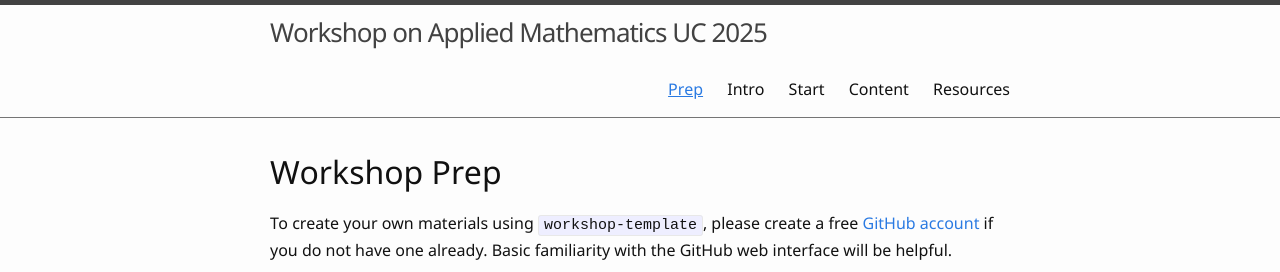
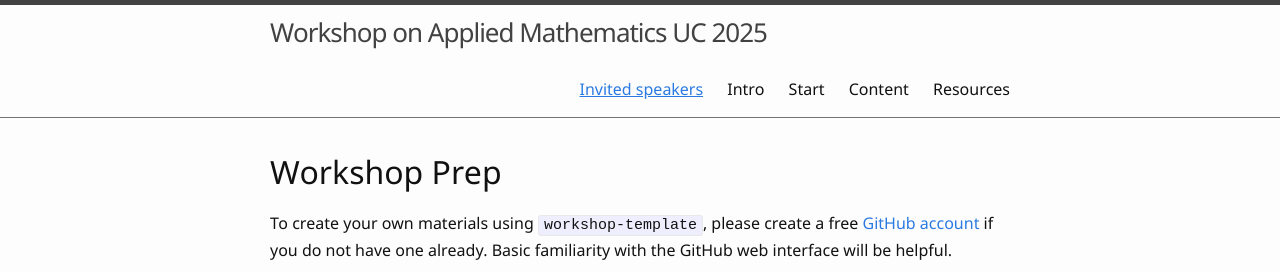
Before and after one commit to AppliedMathUC/workshop-applied-math-2025, a Jekyll site: the page built from 0-prep.md, in a window 1280 px wide and 900 px high. Shown: the top 272 px of the window. Built offline with Jekyll 4.4.1, drawn with Linux system fonts in a browser that asks for light colours.

Commit message:
Update 0-prep.md

```diff
--- a/0-prep.md
+++ b/0-prep.md
@@ -1,5 +1,5 @@
 ---
-title: Prep
+title: Invited speakers
 nav: true
 ---
 
```
